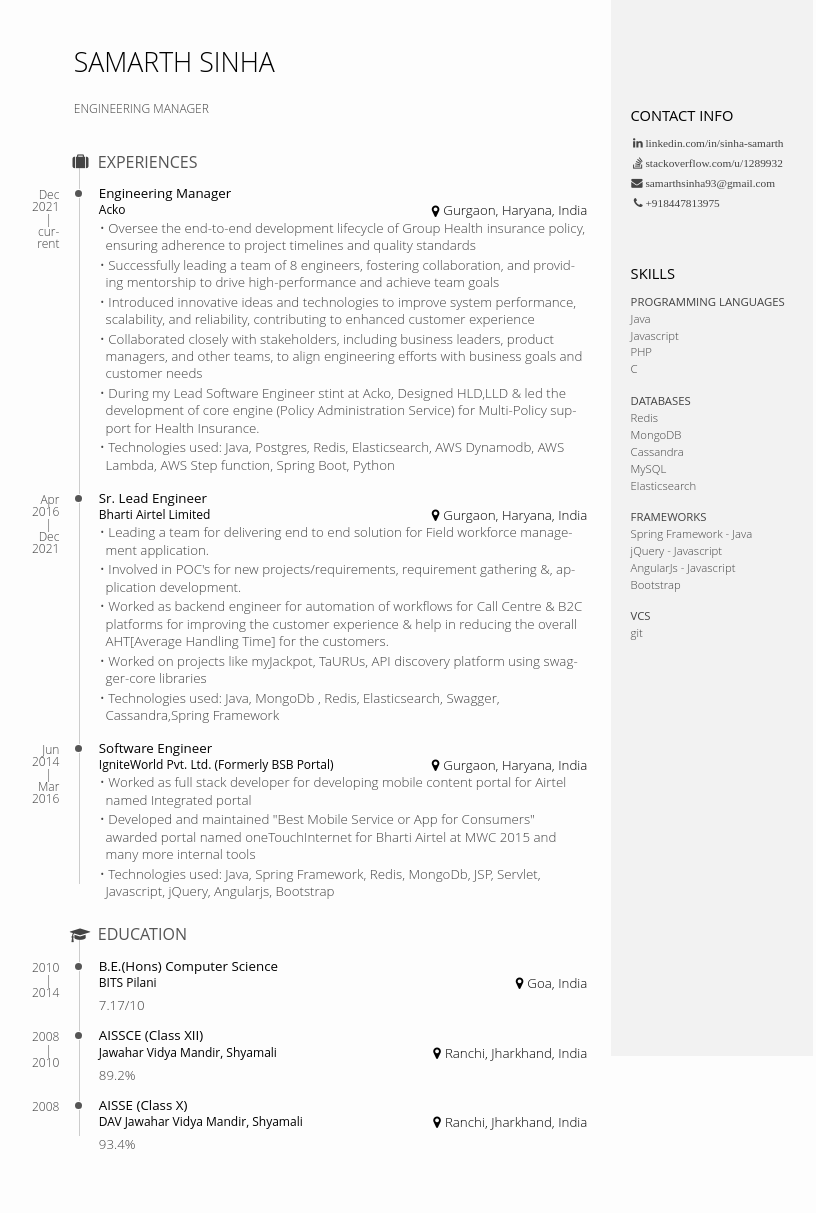
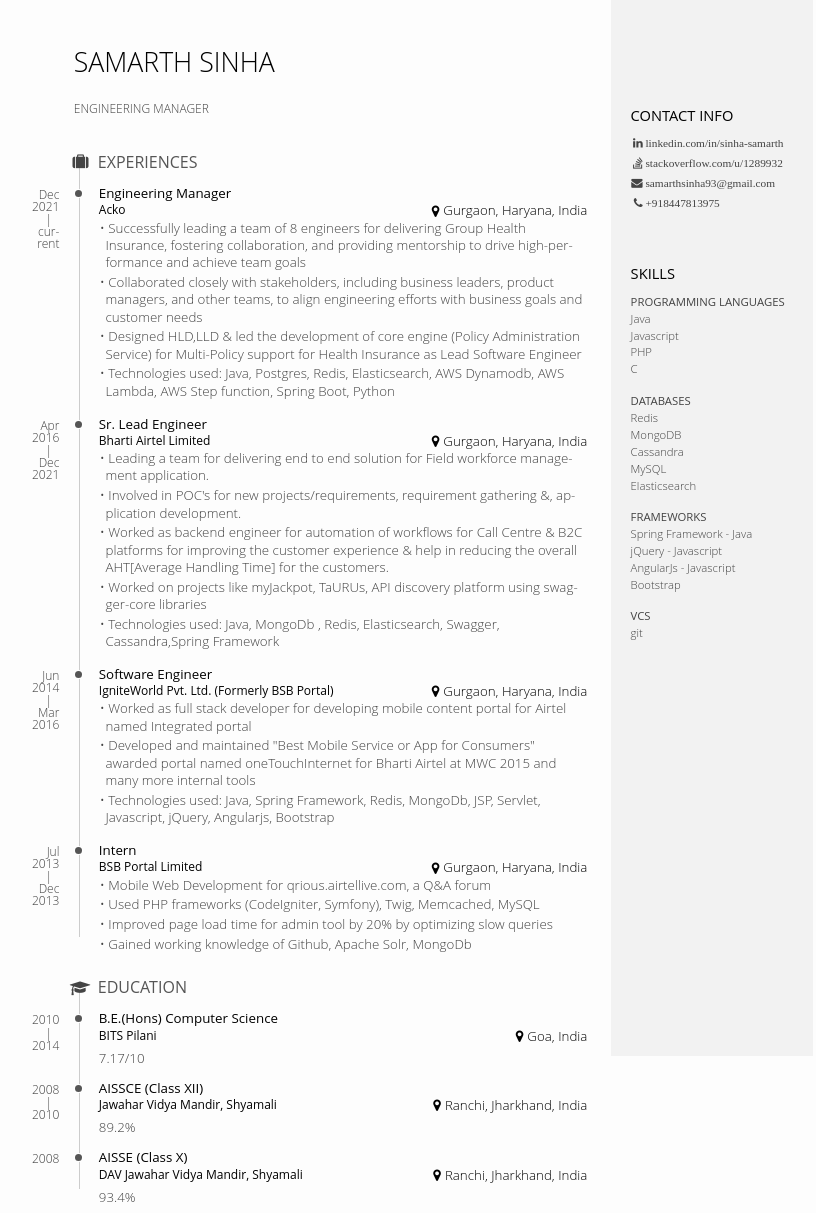
Before and after one commit to samarthsinha/samarthsinha.github.io, a Jekyll site: the page built from resume.md, in a window 1280 px wide. Shown: the whole page, without its empty margins (3-819 px from the left). Built offline with Jekyll 4.4.1, drawn with Linux system fonts in a browser that asks for light colours; before the commit the page ends 1160 px from its top, so only the background shows below that.

Commit message:
Update resume.md

```diff
--- a/resume.md
+++ b/resume.md
@@ -26,11 +26,9 @@ permalink: /resume
             </header>
             <div>
                 <ul>
-                   <li>Oversee the end-to-end development lifecycle of Group Health insurance policy, ensuring adherence to project timelines and quality standards</li>
-                   <li>Successfully leading a team of 8 engineers, fostering collaboration, and providing mentorship to drive high-performance and achieve team goals</li>
-                    <li>Introduced innovative ideas and technologies to improve system performance, scalability, and reliability, contributing to enhanced customer experience</li>
+                   <li>Successfully leading a team of 8 engineers for delivering Group Health Insurance, fostering collaboration, and providing mentorship to drive high-performance and achieve team goals</li>
                    <li>Collaborated closely with stakeholders, including business leaders, product managers, and other teams, to align engineering efforts with business goals and customer needs</li>
-                   <li>During my Lead Software Engineer stint at Acko, Designed HLD,LLD & led the development of core engine (Policy Administration Service) for Multi-Policy support for Health Insurance.</li>
+                   <li>Designed HLD,LLD & led the development of core engine (Policy Administration Service) for Multi-Policy support for Health Insurance as Lead Software Engineer</li>
                    <li>Technologies used: Java, Postgres, Redis, Elasticsearch, AWS Dynamodb, AWS Lambda, AWS Step function, Spring Boot, Python</li>
                 </ul>
             </div>
@@ -86,7 +84,7 @@ permalink: /resume
                 </div>
             </div>
         </section>
-<!--         <section class="blocks">
+        <section class="blocks">
             <div class="date">
                 <span>Jul 2013</span><span>Dec 2013</span>
             </div>
@@ -107,7 +105,7 @@ permalink: /resume
                     </ul>
                 </div>
             </div>
-        </section> -->
+        </section>
     </section>
     <!--<section class="main-block">
         <h2>
```
